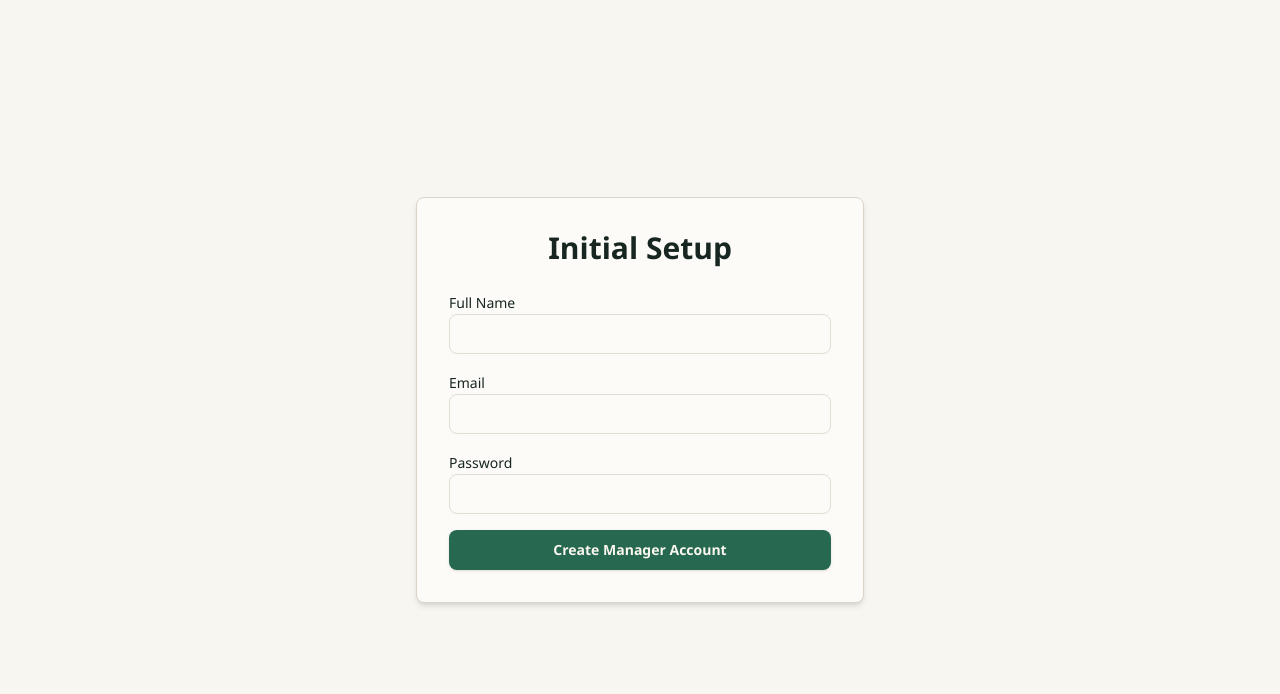
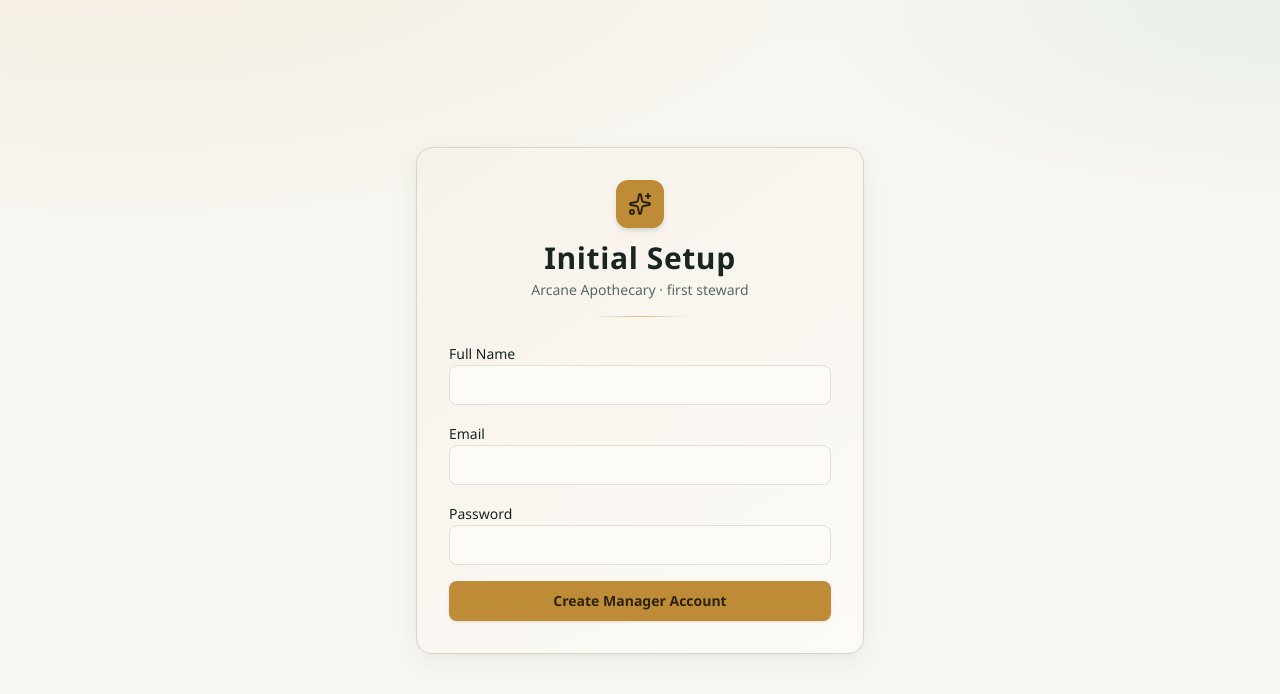
Before and after one commit to yasin6606/pharmacy-management-system, a Next.js app in the folder frontend/: page /en/setup in a window 1280 px wide. Shown: the top 694 px of the page. Built offline with nearby package versions, Linux system fonts and the light colour scheme.

Commit message:
feat(ui): fantasy setup page aligned with login

```diff
--- a/frontend/app/[locale]/(auth)/setup/page.tsx
+++ b/frontend/app/[locale]/(auth)/setup/page.tsx
@@ -9,6 +9,7 @@ import {Button} from '@/components/ui/Button';
 import {apiPost, ApiError} from '@/lib/api';
 import {useRouter} from '@/navigation';
 import {useState} from 'react';
+import {Sparkles} from 'lucide-react';
 
 const schema = z.object({
     email: z.string().email(),
@@ -48,38 +49,47 @@ export default function SetupPage() {
     };
 
     return (
-        <div className="min-h-screen flex items-center justify-center bg-background px-4">
-            <div className="w-full max-w-md p-6 sm:p-8 bg-card rounded-lg shadow-md border border-border">
-                <h1 className="text-xl sm:text-2xl md:text-3xl font-bold mb-4 sm:mb-6 text-foreground text-center">
-                    {t('setup')}
-                </h1>
+        <div className="min-h-screen flex items-center justify-center px-4 py-10">
+            <div className="w-full max-w-md fantasy-panel rounded-2xl p-6 sm:p-8">
+                <div className="flex flex-col items-center text-center mb-6">
+                    <span className="inline-flex h-12 w-12 items-center justify-center rounded-xl bg-[var(--color-accent)] text-[var(--color-accent-foreground)] shadow-md mb-3">
+                        <Sparkles className="h-6 w-6" aria-hidden />
+                    </span>
+                    <h1 className="fantasy-title text-2xl sm:text-3xl font-bold text-[var(--color-foreground)]">
+                        {t('setup')}
+                    </h1>
+                    <p className="text-sm text-[var(--color-muted-foreground)] mt-1">
+                        Arcane Apothecary · first steward
+                    </p>
+                    <div className="fantasy-ornament w-24 mt-4" aria-hidden />
+                </div>
 
                 {error && (
                     <div
-                        className="bg-red-50 dark:bg-red-950/30 text-red-600 dark:text-red-400 p-3 rounded-md mb-4 text-sm">
+                        className="bg-red-50 dark:bg-red-950/40 text-[var(--color-destructive)] p-3 rounded-lg mb-4 text-sm"
+                        role="alert"
+                    >
                         {error}
                     </div>
                 )}
 
                 <form onSubmit={handleSubmit(onSubmit)} className="space-y-4">
-                    <Input
-                        label={t('fullName')}
-                        {...register('fullName')}
-                        error={errors.fullName?.message}
-                    />
+                    <Input label={t('fullName')} {...register('fullName')} error={errors.fullName?.message} />
                     <Input
                         label={t('email')}
                         type="email"
+                        autoComplete="email"
                         {...register('email')}
                         error={errors.email?.message}
                     />
                     <Input
                         label={t('password')}
                         type="password"
+                        autoComplete="new-password"
                         {...register('password')}
                         error={errors.password?.message}
                     />
-                    <Button type="submit" className="w-full" disabled={isSubmitting}>
+                    <Button type="submit" variant="accent" className="w-full" disabled={isSubmitting}>
                         {isSubmitting ? commonT('loading') : t('createManager')}
                     </Button>
                 </form>
```
